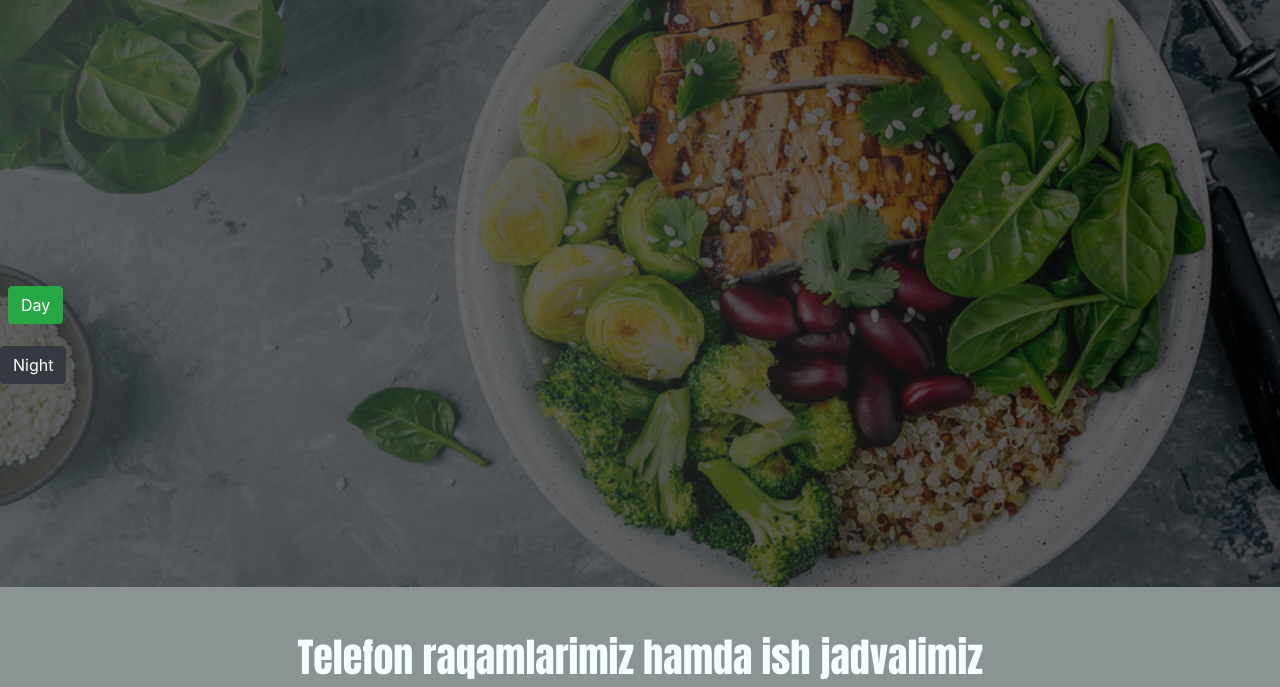
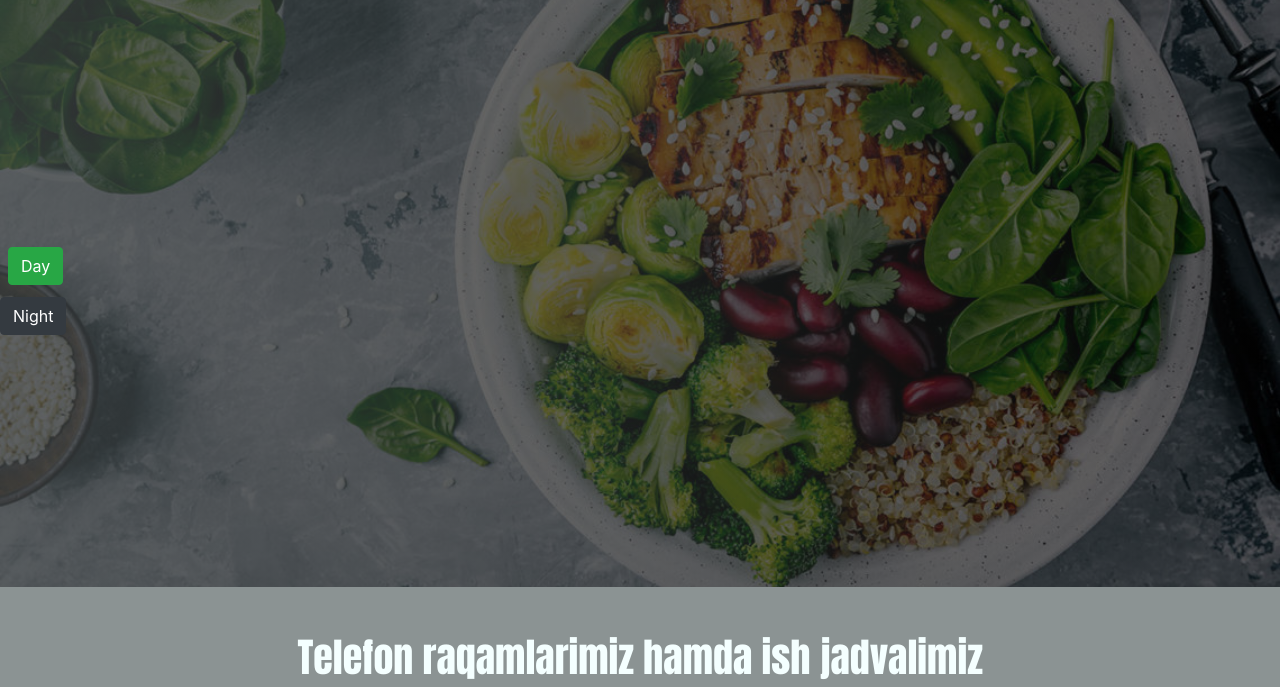
Before and after one commit to shohjahon27/koryo, a plain HTML site: page aloqa.html in a window 1280 px wide. Shown: the part 113-800 px from the top of the page. Drawn offline with nearby package versions, Linux system fonts and the light colour scheme.

Commit message:
koryo-chicken

```diff
--- a/aloqa.css
+++ b/aloqa.css
@@ -29,16 +29,14 @@ body{
     font-family:Impact, Haettenschweiler, 'Arial Narrow Bold', sans-serif;
 }
 .dayNightBtn  {
-  display:flex;
   position: fixed;
   z-index: 100;
-  margin-top: 360px;
+  margin-top: 410px;
 }
 .dayNightBtl{
-   display:flex;
   position: fixed;
+  margin-top: 360px;
   z-index: 100;
-  margin-top: 300px;
 }
 .table{
     max-width: 95%;
--- a/aloqa.html
+++ b/aloqa.html
@@ -14,6 +14,12 @@
         <script src="//code-eu1.jivosite.com/widget/ApQBOWpkYt" async></script>
 </head>
 <body>
+                 <div class="dayNightBtn">
+                 <input type="button" id="changeToDark" class="btn btn-dark" value="Night">
+                </div>
+                <div class="dayNightBtl">
+                <input type="button" id="changeToDay" class="btn btn-success ml-2" value="Day">
+                </div>
    <header class="menu">
     <nav class="navbar navbar-expand-lg navbar-light navdesign">
         <img class="mt-4 ml-3" src="koryoimg/logo.png" alt="" width="60px">
@@ -50,12 +56,7 @@
             </ul>
         </div>
     </nav>
-                <div class="dayNightBtn">
-                 <input type="button" id="changeToDark" class="btn btn-dark" value="Night">
-                </div>
-                <div class="dayNightBtl">
-                <input type="button" id="changeToDay" class="btn btn-success ml-2" value="Day">
-                </div>
+
    </header>
  <center>
      <p class="p">Telefon raqamlarimiz hamda ish jadvalimiz</p>
--- a/manzil.css
+++ b/manzil.css
@@ -15,16 +15,14 @@ body{
 
 }
 .dayNightBtn  {
-  display:flex;
   position: fixed;
   z-index: 100;
-  margin-top: 360px;
+  margin-top: 410px;
 }
 .dayNightBtl{
-   display:flex;
   position: fixed;
+  margin-top: 360px;
   z-index: 100;
-  margin-top: 300px;
 }
 .h6{
     color: white;
--- a/taom.css
+++ b/taom.css
@@ -11,16 +11,14 @@ body{
 
 }
 .dayNightBtn  {
-  display:flex;
   position: fixed;
   z-index: 100;
-  margin-top: 360px;
+  margin-top: 410px;
 }
 .dayNightBtl{
-   display:flex;
   position: fixed;
+  margin-top: 360px;
   z-index: 100;
-  margin-top: 300px;
 }
 *{
     box-sizing: border-box;
--- a/vedios.css
+++ b/vedios.css
@@ -14,16 +14,14 @@ body{
 
 }
 .dayNightBtn  {
-  display:flex;
   position: fixed;
   z-index: 100;
-  margin-top: 360px;
+  margin-top: 410px;
 }
 .dayNightBtl{
-   display:flex;
   position: fixed;
+  margin-top: 360px;
   z-index: 100;
-  margin-top: 300px;
 }
 .h6{
     color: white;
```
Also changed, not shown: index.html (+1 -1 lines), manzil.html (+7 -6 lines), taomlar.html (+7 -6 lines), vedios.html (+7 -6 lines).
